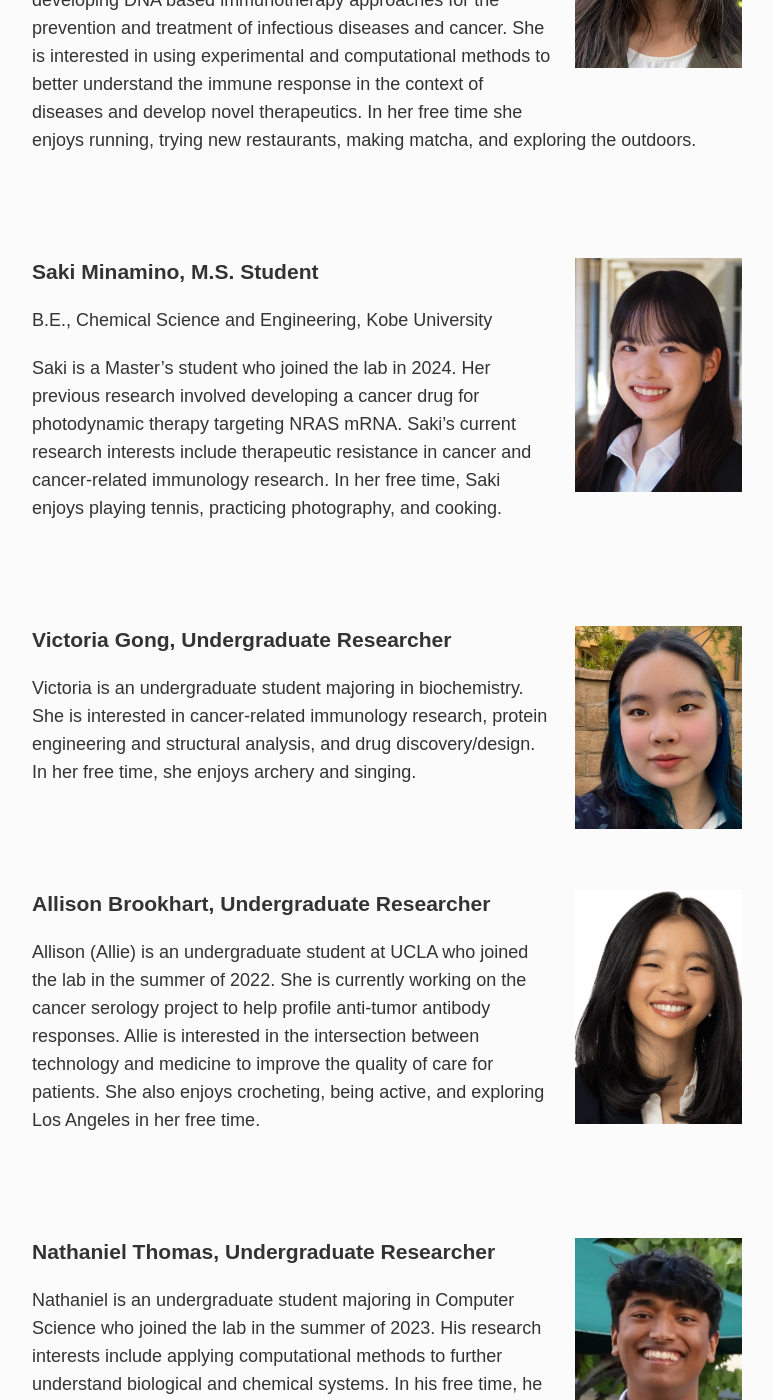
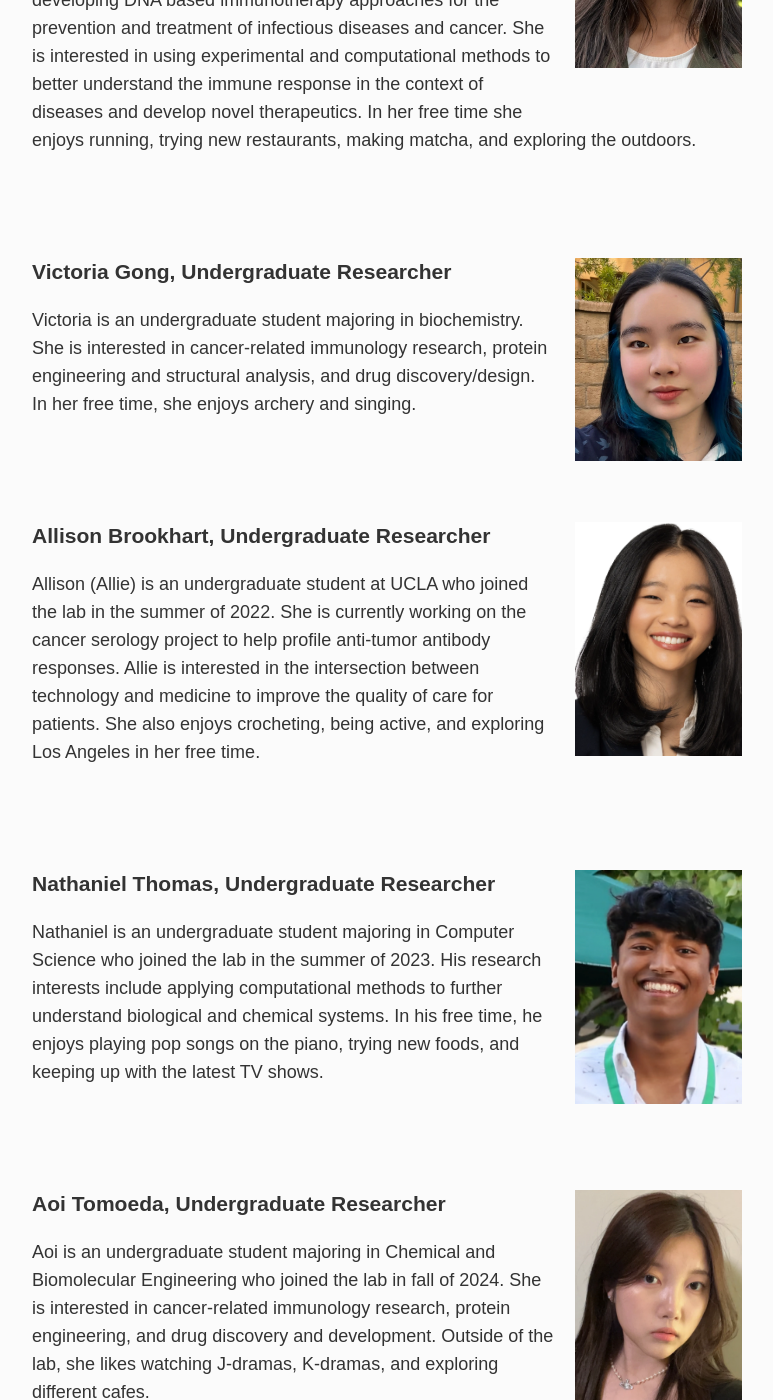
Before and after one commit to meyer-lab/asmlab.org, a Jekyll site: the page built from team/index.md, in a window 1280 px wide and 1400 px high, scrolled down 3167 px. Shown: the whole window, without its empty margins (253-1026 px from the left). Built offline with Jekyll 4.4.1, drawn with Linux system fonts in a browser that asks for light colours; some web fonts are replaced; some of the changed lines change nothing that is shown; some of the changed text lies outside the part shown.

Commit message:
Move Saki to alumni

```diff
--- a/_data/team.yml
+++ b/_data/team.yml
@@ -441,7 +441,6 @@
   left: 2025
   description: Saki is a Master's student who joined the lab in 2024. Her previous research involved developing a cancer drug for photodynamic therapy targeting NRAS mRNA. Saki's current research interests include therapeutic resistance in cancer and cancer-related immunology research. In her free time, Saki enjoys playing tennis, practicing photography, and cooking.
   photo: sminamino.webp
-  current: True
 
 - name: Armaan Abraham
   position: Development Engineer
```
